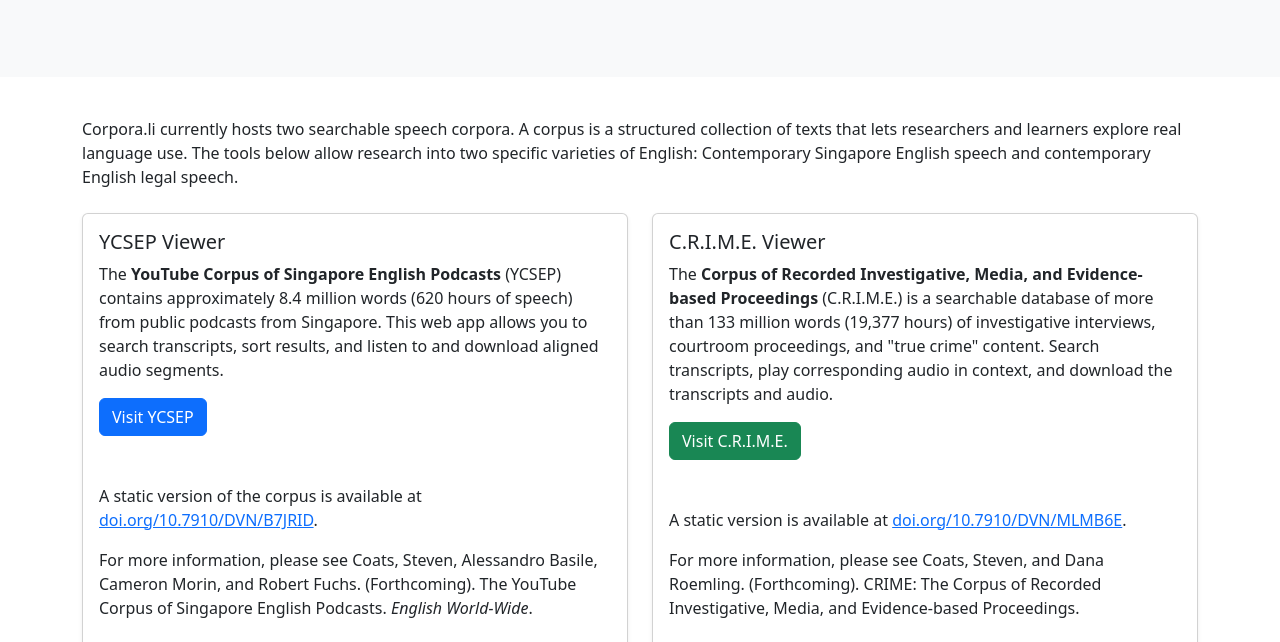
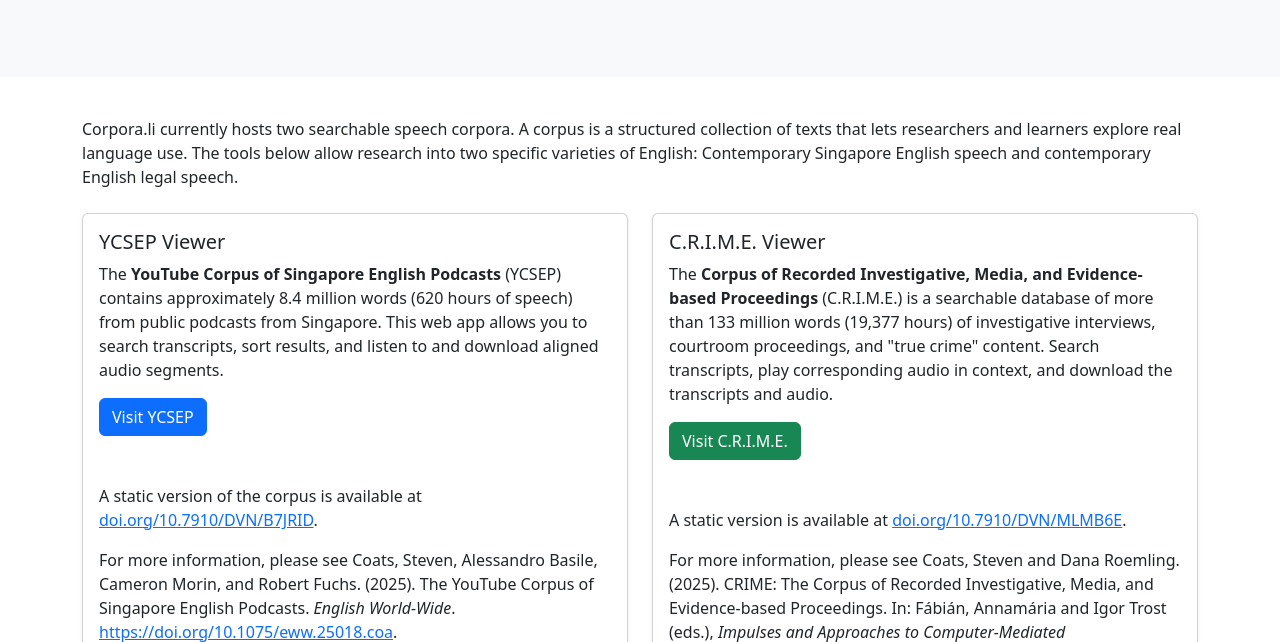
Before and after one commit to stcoats/corpora.li, a plain HTML site: page index.html in a window 1280 px wide. Shown: the part 158-800 px from the top of the page. Drawn offline with nearby package versions, Linux system fonts and the light colour scheme.

Commit message:
Update publication details and links in index.html

```diff
--- a/index.html
+++ b/index.html
@@ -53,7 +53,7 @@
                 The <strong>YouTube Corpus of Singapore English Podcasts</strong> (YCSEP) contains approximately 8.4 million words (620 hours of speech) from public podcasts from Singapore. This web app allows you to search transcripts, sort results, and listen to and download aligned audio segments.</p>
               <a href="https://ycsep.corpora.li" class="btn btn-primary">Visit YCSEP</a><br><br><br>
 			  <p>A static version of the corpus is available at <a href="https://doi.org/10.7910/DVN/B7JRID">doi.org/10.7910/DVN/B7JRID</a>.</p>
-			  <p>For more information, please see Coats, Steven, Alessandro Basile, Cameron Morin, and Robert Fuchs. (Forthcoming). The YouTube Corpus of Singapore English Podcasts. <i>English World-Wide</i>.</p>
+			  <p>For more information, please see Coats, Steven, Alessandro Basile, Cameron Morin, and Robert Fuchs. (2025). The YouTube Corpus of Singapore English Podcasts. <i>English World-Wide</i>. <a href="https://doi.org/10.1075/eww.25018.coa">https://doi.org/10.1075/eww.25018.coa</a>.</p>
             </div>
           </div>
         </div>
@@ -66,7 +66,7 @@
                 The <strong>Corpus of Recorded Investigative, Media, and Evidence-based Proceedings</strong> (C.R.I.M.E.) is a searchable database of more than 133 million words (19,377 hours) of investigative interviews, courtroom proceedings, and "true crime" content. Search transcripts, play corresponding audio in context, and download the transcripts and audio.</p>
 				<a href="https://forensic.corpora.li" class="btn btn-success">Visit C.R.I.M.E.</a><br><br><br>
 				<p>A static version is available at <a href="https://doi.org/10.7910/DVN/MLMB6E">doi.org/10.7910/DVN/MLMB6E</a>.</p>
-              <p>For more information, please see Coats, Steven, and Dana Roemling. (Forthcoming). CRIME: The Corpus of Recorded Investigative, Media, and Evidence-based Proceedings.</p>
+              <p>For more information, please see Coats, Steven and Dana Roemling. (2025). CRIME: The Corpus of Recorded Investigative, Media, and Evidence-based Proceedings. In: Fábián, Annamária and Igor Trost (eds.), <i>Impulses and Approaches to Computer-Mediated Communication: Proceedings of the 12th International Conference on Computer Mediated Communication and Social Media Corpora for the Humanities</i>, 45–49. University of Bayreuth, Germany. <a href="https://www.cmc2025.uni-bayreuth.de/pool/dokumente/CMC-2025-Proceedings-2.pdf">https://www.cmc2025.uni-bayreuth.de/pool/dokumente/CMC-2025-Proceedings-2.pdf</a></p>
 
 
             </div>
```
